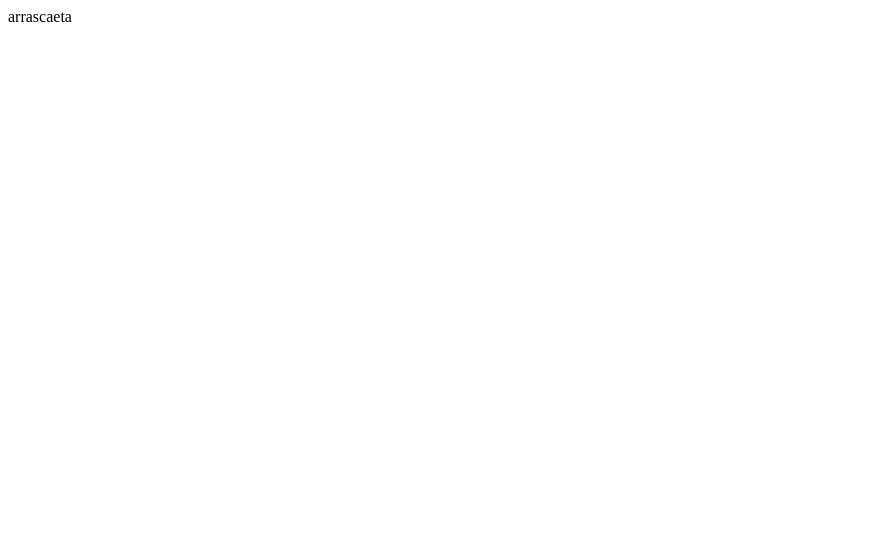
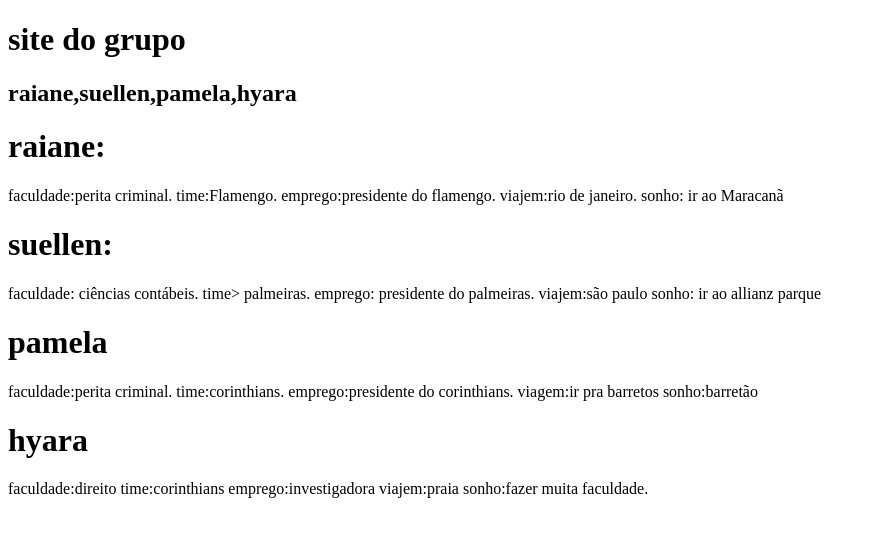
Before and after one commit to raiane-13-1A/raiane-13-1A, a plain HTML site: page index.html in a window 1280 px wide. Shown: the whole page, without its empty margins (0-876 px from the left). Drawn offline with Linux system fonts and the light colour scheme.

Commit message:
Update index.html

```diff
--- a/index.html
+++ b/index.html
@@ -1,12 +1,39 @@
 <!DOCTYPE html>
-<html lang="en">
+<html lang="pt-br">
 <head>
     <meta charset="UTF-8">
     <meta http-equiv="X-UA-Compatible" content="IE=edge">
     <meta name="viewport" content="width=device-width, initial-scale=1.0">
-    <title>flamengo</title>
+    <title>site do grupo</title>
 </head>
 <body>
-  arrascaeta
+    <h1>site do grupo</h1>
+      <h2>raiane,suellen,pamela,hyara</h2>
+    <p>
+    <h1>raiane:</h1>
+    faculdade:perita criminal.
+    time:Flamengo.
+    emprego:presidente do flamengo.
+     viajem:rio de janeiro.
+     sonho: ir ao Maracanã
+    <h1>suellen:</h1>
+    faculdade: ciências contábeis.
+    time> palmeiras.
+    emprego: presidente do palmeiras.
+    viajem:são paulo
+    sonho: ir ao allianz parque
+    <h1>pamela</h1>
+    faculdade:perita criminal.
+    time:corinthians.
+    emprego:presidente do corinthians.
+    viagem:ir pra barretos
+    sonho:barretão
+    <h1>hyara</h1>
+    faculdade:direito
+    time:corinthians
+    emprego:investigadora
+    viajem:praia
+    sonho:fazer muita faculdade.
+    </p>
 </body>
 </html>
```
